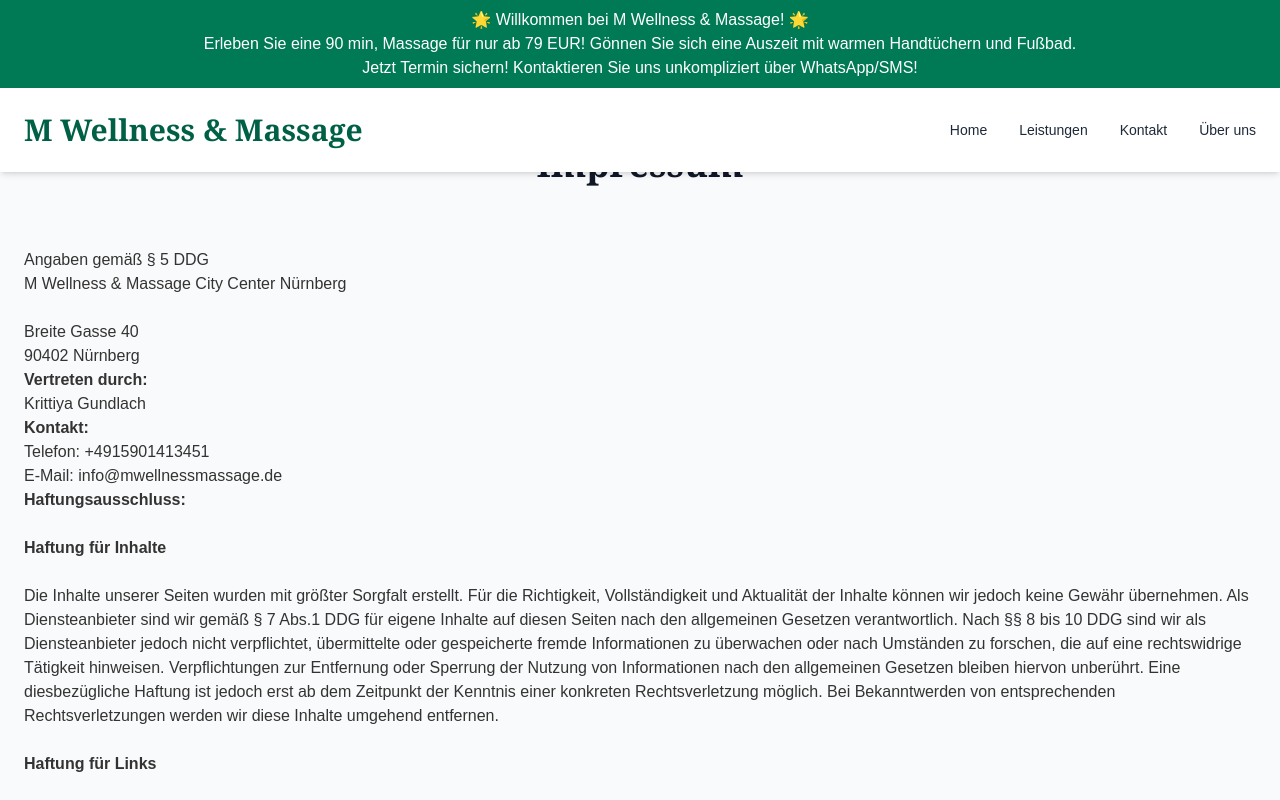
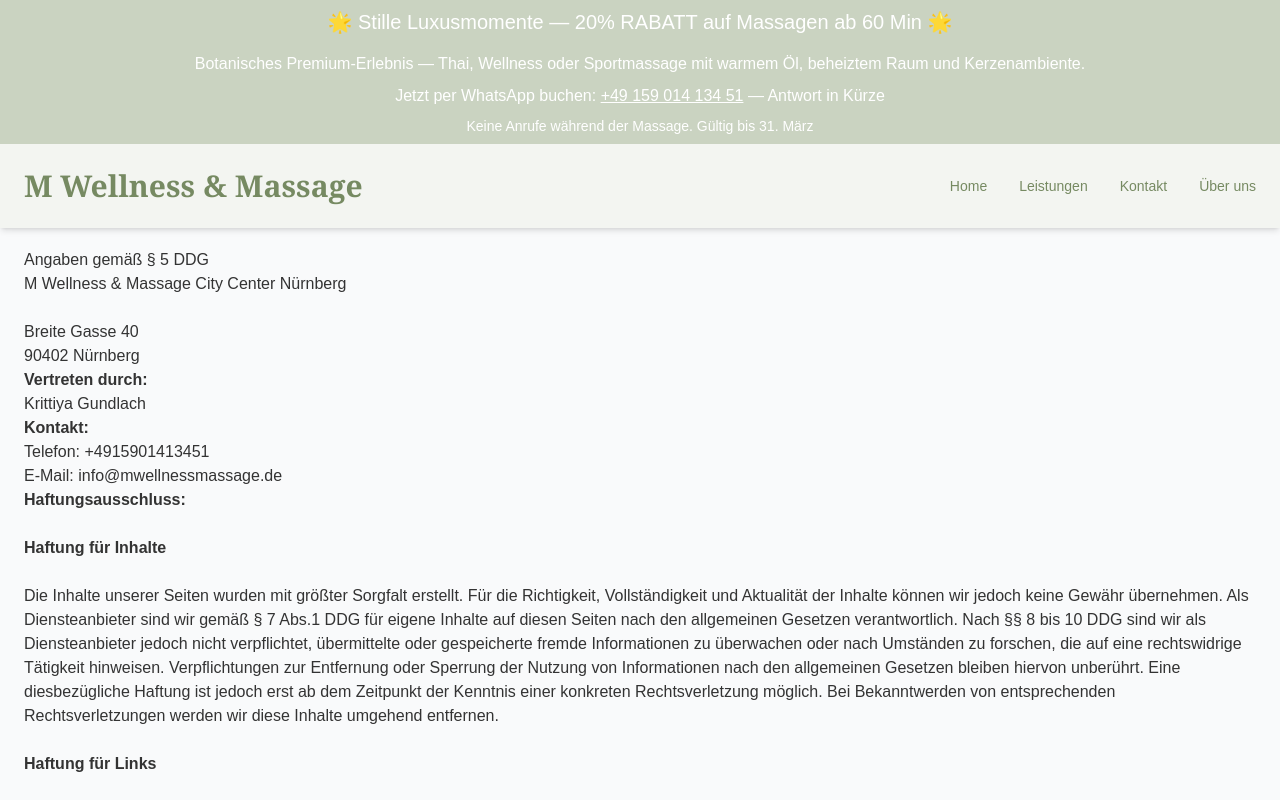
Before and after one commit to rfermann/website-mwm, a SvelteKit app: page /impressum in a window 1280 px wide. Shown: the top 800 px of the page. Built offline with nearby package versions, Linux system fonts and the light colour scheme; a web font is replaced by a local one.

Commit message:
feat: Replace emerald color scheme with custom primary color palette and update promotional header

```diff
--- a/src/app.css
+++ b/src/app.css
@@ -28,6 +28,7 @@
 :root {
 	--font-raleway: 'Raleway Variable', sans-serif;
 	--font-playfair: 'Playfair Display', serif;
+	--color-primary: oklch(85.494% 0.02633 128.81);
 }
 
 html {
@@ -42,4 +43,17 @@ body {
 @theme {
 	--font-playfair: 'Playfair Display', sans-serif;
 	--font-raleway: 'Raleway', sans-serif;
+
+	--color-primary: oklch(85.494% 0.02633 128.81);
+	--color-primary-50: oklch(100% 0 none);
+	--color-primary-100: oklch(100% 0 none);
+	--color-primary-200: oklch(100% 0 none);
+	--color-primary-300: oklch(96.752% 0.00569 128.53);
+	--color-primary-400: oklch(91.122% 0.01607 130.43);
+	--color-primary-500: oklch(85.494% 0.02633 128.81);
+	--color-primary-600: oklch(77.666% 0.04179 129.08);
+	--color-primary-700: oklch(69.455% 0.05619 128.9);
+	--color-primary-800: oklch(60.663% 0.06263 129.69);
+	--color-primary-900: oklch(49.961% 0.04939 129.64);
+	--color-primary-950: oklch(44.509% 0.04405 129.64);
 }
--- a/src/routes/Contact.svelte
+++ b/src/routes/Contact.svelte
@@ -30,7 +30,7 @@
 
 					<div class="space-y-6">
 						<div class="flex items-start">
-							<MapPinIcon class="mr-4 h-6 w-6 flex-shrink-0 text-emerald-700" />
+							<MapPinIcon class="text-primary-800 mr-4 h-6 w-6 flex-shrink-0" />
 							<div>
 								<p class="mb-1 font-medium text-gray-900">Adresse</p>
 								<p class="text-gray-600">{CONTACT_INFO.address}</p>
@@ -38,23 +38,31 @@
 						</div>
 
 						<div class="flex items-start">
-							<PhoneIcon class="mr-4 h-6 w-6 flex-shrink-0 text-emerald-700" />
+							<PhoneIcon class="text-primary-800 mr-4 h-6 w-6 flex-shrink-0" />
 							<div>
 								<p class="mb-1 font-medium text-gray-900">Telefon</p>
-								<p class="text-gray-600">{CONTACT_INFO.phone}</p>
+								<p class="text-gray-600">
+									<a href="tel:{CONTACT_INFO.phone}" class="text-gray-600 underline"
+										>{CONTACT_INFO.phone}</a
+									>
+								</p>
 							</div>
 						</div>
 
 						<div class="flex items-start">
-							<MailIcon class="mr-4 h-6 w-6 flex-shrink-0 text-emerald-700" />
+							<MailIcon class="text-primary-800 mr-4 h-6 w-6 flex-shrink-0" />
 							<div>
 								<p class="mb-1 font-medium text-gray-900">Email</p>
-								<p class="text-gray-600">{CONTACT_INFO.email}</p>
+								<p class="text-gray-600">
+									<a href="mailto:{CONTACT_INFO.email}" class="text-gray-600 underline"
+										>{CONTACT_INFO.email}</a
+									>
+								</p>
 							</div>
 						</div>
 
 						<div class="flex items-start">
-							<ClockIcon class="mr-4 h-6 w-6 flex-shrink-0 text-emerald-700" />
+							<ClockIcon class="text-primary-800 mr-4 h-6 w-6 flex-shrink-0" />
 							<div>
 								<p class="mb-1 font-medium text-gray-900">Öffnungszeiten</p>
 								<ul class="space-y-1 text-gray-600">
@@ -70,7 +78,7 @@
 					</div>
 				</div>
 
-				<div class="rounded-lg border border-emerald-100 bg-emerald-50 p-6 md:p-8">
+				<div class="bg-primary-300 border-primary-400 rounded-lg border p-6 md:p-8">
 					<h3 class="mb-4 font-serif text-xl font-bold text-gray-900">Buche deinen Besuch</h3>
 					<p class="mb-6 text-gray-700">
 						Bist du bereit für authentische Thai-Massagen und Wellnessanwendungen? Buche deinen
@@ -86,19 +94,19 @@
 						<!-- TODO: replace button after booking service has been added -->
 						<!-- <a
 							href="#booking"
-							class="rounded-md bg-emerald-700 px-6 py-3 text-center font-medium text-white transition-colors duration-300 hover:bg-emerald-800"
+							class="rounded-md bg-primary-700 px-6 py-3 text-center font-medium text-white transition-colors duration-300 hover:bg-primary-800"
 						>
 							Jetzt online buchen
 						</a> -->
 						<a
 							href="https://wa.me/{CONTACT_INFO.phone.replace(/\s/g, '')}"
-							class="rounded-md bg-emerald-700 px-6 py-3 text-center font-medium text-white transition-colors duration-300 hover:bg-emerald-800"
+							class="bg-primary-700 hover:bg-primary-800 rounded-md px-6 py-3 text-center font-medium text-white transition-colors duration-300"
 						>
 							Jetzt buchen
 						</a>
 						<a
 							href="tel:{CONTACT_INFO.phone.replace(/\s/g, '')}"
-							class="rounded-md border border-emerald-600 bg-white px-6 py-3 text-center font-medium text-emerald-700 transition-colors duration-300 hover:bg-emerald-50"
+							class="border-primary-600 text-primary-700 hover:bg-primary-300 rounded-md border bg-white px-6 py-3 text-center font-medium transition-colors duration-300"
 						>
 							Rufe uns an
 						</a>
@@ -118,7 +126,7 @@
 					</p>
 					<button
 						onclick={() => (mapConsent = true)}
-						class="rounded-md bg-emerald-700 px-6 py-3 font-medium text-white transition-colors duration-300 hover:bg-emerald-800"
+						class="bg-primary-700 hover:bg-primary-800 rounded-md px-6 py-3 font-medium text-white transition-colors duration-300"
 					>
 						Karte anzeigen
 					</button>
--- a/src/routes/Footer.svelte
+++ b/src/routes/Footer.svelte
@@ -32,7 +32,7 @@
 		<div class="mb-12 grid grid-cols-1 gap-8 md:grid-cols-2 lg:grid-cols-4">
 			<div>
 				<div class="mb-4 flex items-center">
-					<LeafIcon class="mr-2 h-8 w-8 text-emerald-500" />
+					<LeafIcon class="text-primary-500 mr-2 h-8 w-8" />
 					<span class="font-playfair text-2xl font-bold">{SITE_NAME}</span>
 				</div>
 				<p class="mb-6 text-gray-400">
--- a/src/routes/Header.svelte
+++ b/src/routes/Header.svelte
@@ -22,55 +22,62 @@
 
 <header
 	class="fixed top-0 right-0 left-0 z-50 transition-all duration-300 {isScrolled
-		? 'bg-white shadow-md'
+		? 'bg-primary-300 shadow-md'
 		: page.route.id !== '/'
-			? 'bg-white shadow-md'
+			? 'bg-primary-300 shadow-md'
 			: 'bg-transparent'}"
 >
-	<div class="relative bg-emerald-700 py-2 text-center text-white">
-		<div class="container mx-auto px-4">
-			<p class="font-medium">🌟 Willkommen bei M Wellness & Massage! 🌟</p>
-			<p class="font-medium">
-				Erleben Sie eine 90 min, Massage für nur ab 79 EUR! Gönnen Sie sich eine Auszeit mit warmen
-				Handtüchern und Fußbad.
+	<div class="bg-primary-500 relative py-2 text-center text-white">
+		<div class="container mx-auto flex flex-col gap-2">
+			<p class="mb-2 text-xl font-medium">
+				🌟 Stille Luxusmomente — 20% RABATT auf Massagen ab 60 Min 🌟
 			</p>
 			<p class="font-medium">
-				Jetzt Termin sichern! Kontaktieren Sie uns unkompliziert über WhatsApp/SMS!
+				Botanisches Premium-Erlebnis — Thai, Wellness oder Sportmassage mit warmem Öl, beheiztem
+				Raum und Kerzenambiente.
 			</p>
+			<p class="font-medium">
+				Jetzt per WhatsApp buchen: <a
+					href="https://wa.me/4915901413451"
+					class="text-white underline">+49 159 014 134 51</a
+				>
+				— Antwort in Kürze
+				<br />
+			</p>
+			<p class="text-sm font-medium">Keine Anrufe während der Massage. Gültig bis 31. März</p>
 		</div>
 	</div>
 
 	<div class="container mx-auto flex items-center justify-between px-4 py-6 md:px-6">
 		<a
 			href="/"
-			class="font-serif text-2xl font-bold transition-colors duration-300 md:text-3xl {isScrolled
-				? ''
+			class="hover:text-primary-500 font-serif text-2xl font-bold transition-colors duration-300 md:text-3xl {isScrolled
+				? 'text-primary-800'
 				: page.route.id !== '/'
-					? 'text-emerald-800'
+					? 'text-primary-800'
 					: 'text-white'}"
 		>
 			{SITE_NAME}
 		</a>
-
 		<nav class="hidden md:block">
 			<ul class="flex items-center space-x-8">
 				{#each NAV_LINKS as link}
 					{#if link.cta}
 						<!-- <li>
-							<button
-								class="rounded-md px-4 py-2 font-bold hover:opacity-90 {isScrolled
-									? 'bg-emerald-700 text-white'
-									: 'bg-white  text-emerald-700'}">{link.name}</button
-							>
-						</li> -->
+								<button
+									class="rounded-md px-4 py-2 font-bold hover:opacity-90 {isScrolled
+										? 'bg-primary-700 text-white'
+										: 'bg-white  text-primary-700'}">{link.name}</button
+								>
+							</li> -->
 					{:else}
 						<li>
 							<a
 								href={link.href}
-								class="text-sm font-medium transition-colors duration-300 hover:text-emerald-500 {isScrolled
-									? 'text-gray-800'
+								class="hover:text-primary-500 text-sm font-medium transition-colors duration-300 {isScrolled
+									? 'text-primary-800'
 									: page.route.id !== '/'
-										? 'text-gray-800'
+										? 'text-primary-800'
 										: 'text-white'}"
 							>
 								{link.name}
@@ -80,7 +87,6 @@
 				{/each}
 			</ul>
 		</nav>
-
 		<button
 			class="text-2xl focus:outline-none md:hidden"
 			onclick={() => (isMobileMenuOpen = !isMobileMenuOpen)}
@@ -90,14 +96,14 @@
 						transition:fade={{ duration: 200 }}
 						class="absolute inset-0 items-center justify-center"
 					>
-						<XIcon class={isScrolled ? 'text-gray-800' : 'text-white'} />
+						<XIcon class={isScrolled ? 'text-primary-800' : 'text-white'} />
 					</div>
 				{:else}
 					<div
 						transition:fade={{ duration: 200 }}
 						class="absolute inset-0 items-center justify-center"
 					>
-						<MenuIcon class={isScrolled ? 'text-gray-800' : 'text-white'} />
+						<MenuIcon class={isScrolled ? 'text-primary-800' : 'text-white'} />
 					</div>
 				{/if}
 			</div>
@@ -114,8 +120,8 @@
 					<li class="px-6 py-2">
 						<a
 							href={link.href}
-							class="block text-gray-800 hover:text-emerald-600 {link.cta
-								? 'font-bold text-emerald-700'
+							class="text-primary-800 hover:text-primary-600 block {link.cta
+								? 'text-primary-700 font-bold'
 								: ''}"
 							onclick={() => (isMobileMenuOpen = false)}
 						>
--- a/src/routes/Hero.svelte
+++ b/src/routes/Hero.svelte
@@ -25,12 +25,12 @@
 		<div class="flex flex-col justify-center gap-4 sm:flex-row">
 			<a
 				href="#contact"
-				class="rounded-md bg-emerald-700 px-8 py-3 font-medium text-white transition-colors duration-300 hover:bg-emerald-800"
+				class="bg-primary-700 hover:bg-primary-800 rounded-md px-8 py-3 font-medium text-white transition-colors duration-300"
 				>Anwendung buchen</a
 			>
 			<a
 				href="#services"
-				class="rounded-md bg-white px-8 py-3 font-medium text-emerald-800 transition-colors duration-300 hover:bg-gray-200"
+				class="text-primary-800 rounded-md bg-white px-8 py-3 font-medium transition-colors duration-300 hover:bg-gray-200"
 				>Dienstleistungen erkunden</a
 			>
 		</div>
```
